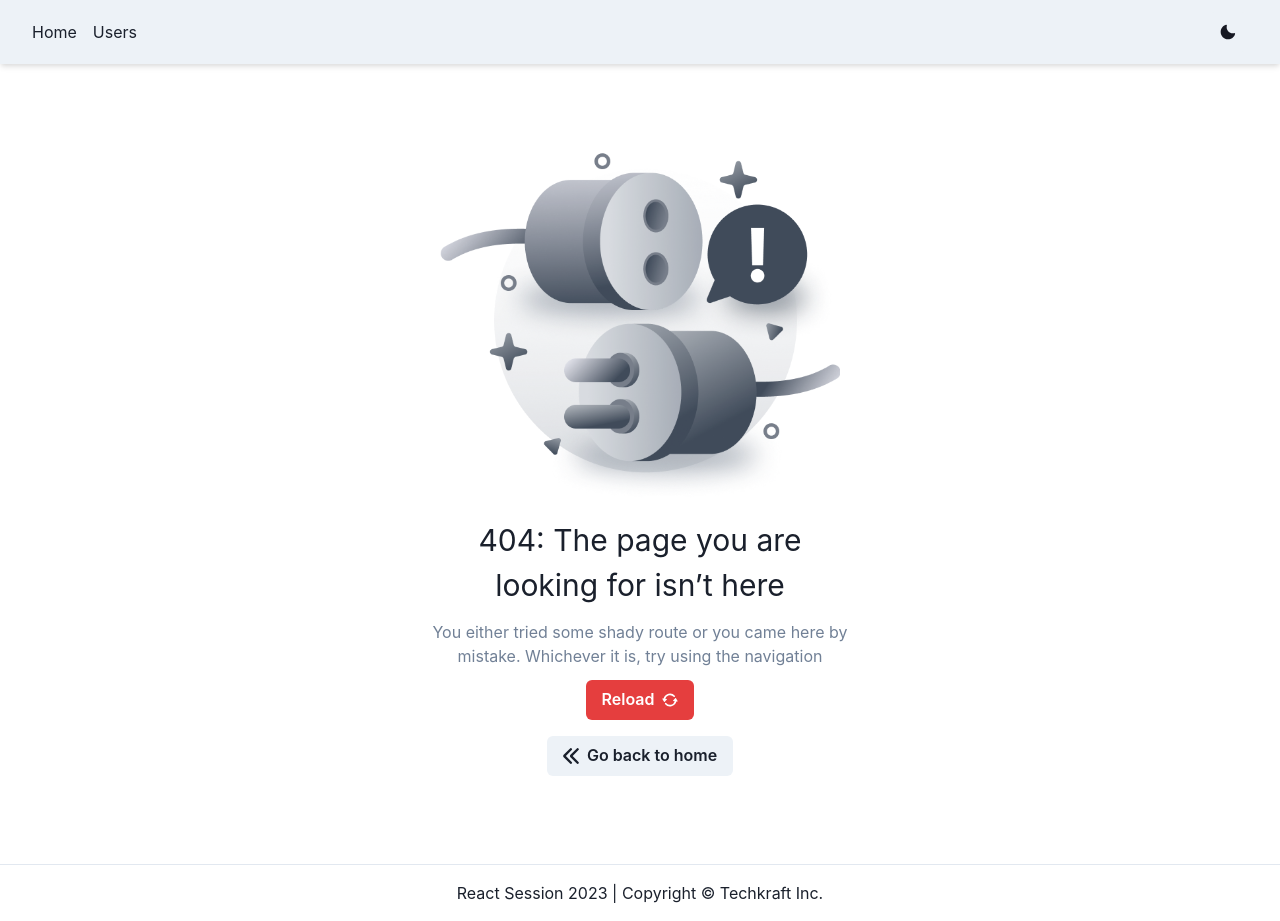
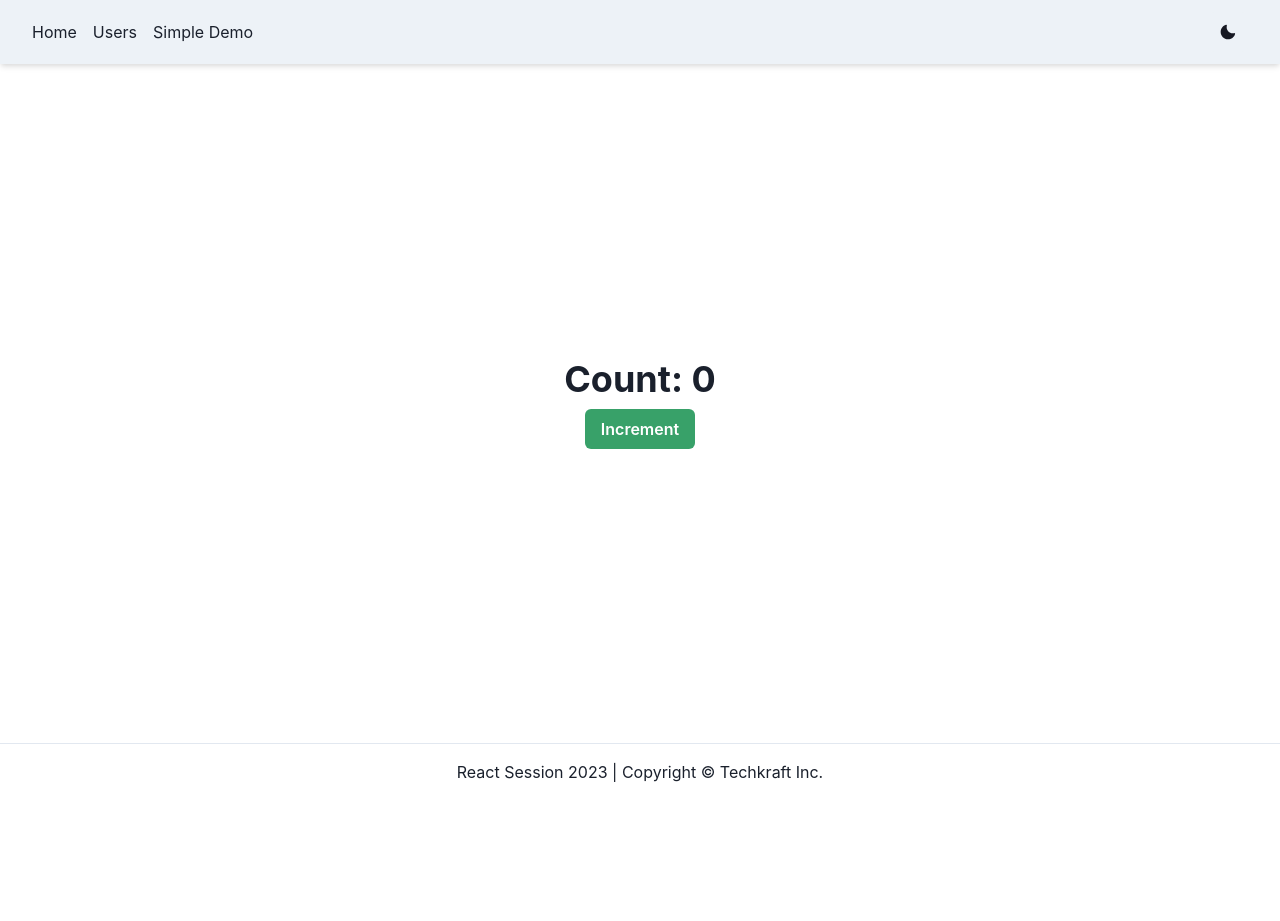
Before and after one commit to sabin149/react-session, a React (Vite) app: page /demo in a window 1280 px wide. After the commit the page ends 800 px from the top, so only its background shows below. Built offline with nearby package versions, Linux system fonts and the light colour scheme; no server answers.

Commit message:
feat: usestate example changed

```diff
--- a/src/components/common/Header.tsx
+++ b/src/components/common/Header.tsx
@@ -22,6 +22,7 @@ const Header = () => {
           <HStack as='nav' spacing={4} display={{ base: 'none', md: 'flex' }} alignItems='center'>
             <Link to='/'>Home</Link>
             <Link to='/users'>Users</Link>
+            <Link to='/demo'>Simple Demo</Link>
           </HStack>
         </HStack>
         <Spacer />
--- /dev/null
+++ b/src/components/simpleDemo/Count.tsx
@@ -0,0 +1,7 @@
+import { Heading } from '@chakra-ui/react';
+
+const Count = ({ count }: { count: number }) => {
+  return <Heading as={'h6'}>Count: {count}</Heading>;
+};
+
+export default Count;
--- /dev/null
+++ b/src/pages/simpleDemo/SimpleDemo.tsx
@@ -0,0 +1,37 @@
+import { Box, Button } from '@chakra-ui/react';
+import Count from 'components/simpleDemo/Count';
+import { useState, useEffect } from 'react';
+
+const SimpleDemo = () => {
+  const [count, setCount] = useState(0);
+
+  const handleIncrement = () => {
+    setCount((prev) => prev + 1);
+    setCount((prev) => prev + 1);
+    // setCount(count + 1);
+    // setCount(count + 1);
+  };
+
+  // useEffect(() => {
+  //   // Code to be executed after every render
+  //   // You can perform side effects or handle component state here
+  //   // The returned function (cleanup function) will be called when the component is unmounted or before the next effect runs
+  //   console.log('Component mounted');
+
+  //   return () => {
+  //     // Used to cancel subscriptions, timers, or any other cleanup tasks
+  //     console.log('Component will unmount');
+  //   };
+  // }, []);
+
+  return (
+    <Box display={'flex'} height={'100%'} flexDirection={'column'} alignItems={'center'} justifyContent={'center'} gap={2}>
+      <Count count={count} />
+      <Button colorScheme='green' onClick={handleIncrement}>
+        Increment
+      </Button>
+    </Box>
+  );
+};
+
+export default SimpleDemo;
--- a/src/router/Router.tsx
+++ b/src/router/Router.tsx
@@ -4,6 +4,7 @@ import RootLayout from 'layout/RootLayout';
 import UserLayout from 'layout/UserLayout';
 import ErrorBoundary from './ErrorBoundary';
 import Home from 'pages/home/Home';
+import SimpleDemo from 'pages/simpleDemo/SimpleDemo';
 
 const AddUser = lazy(() => import('pages/users/AddUser'));
 const UpdateUser = lazy(() => import('pages/users/UpdateUser'));
@@ -19,7 +20,7 @@ const Router = () => {
           <Route path='add' element={<AddUser />} />
           <Route path='update/:userId' element={<UpdateUser />} />
         </Route>
-
+        <Route path='demo' element={<SimpleDemo />} />
         <Route path='*' element={<ErrorBoundary isNotFoundError={true} />} />
       </Route>
     )
```
